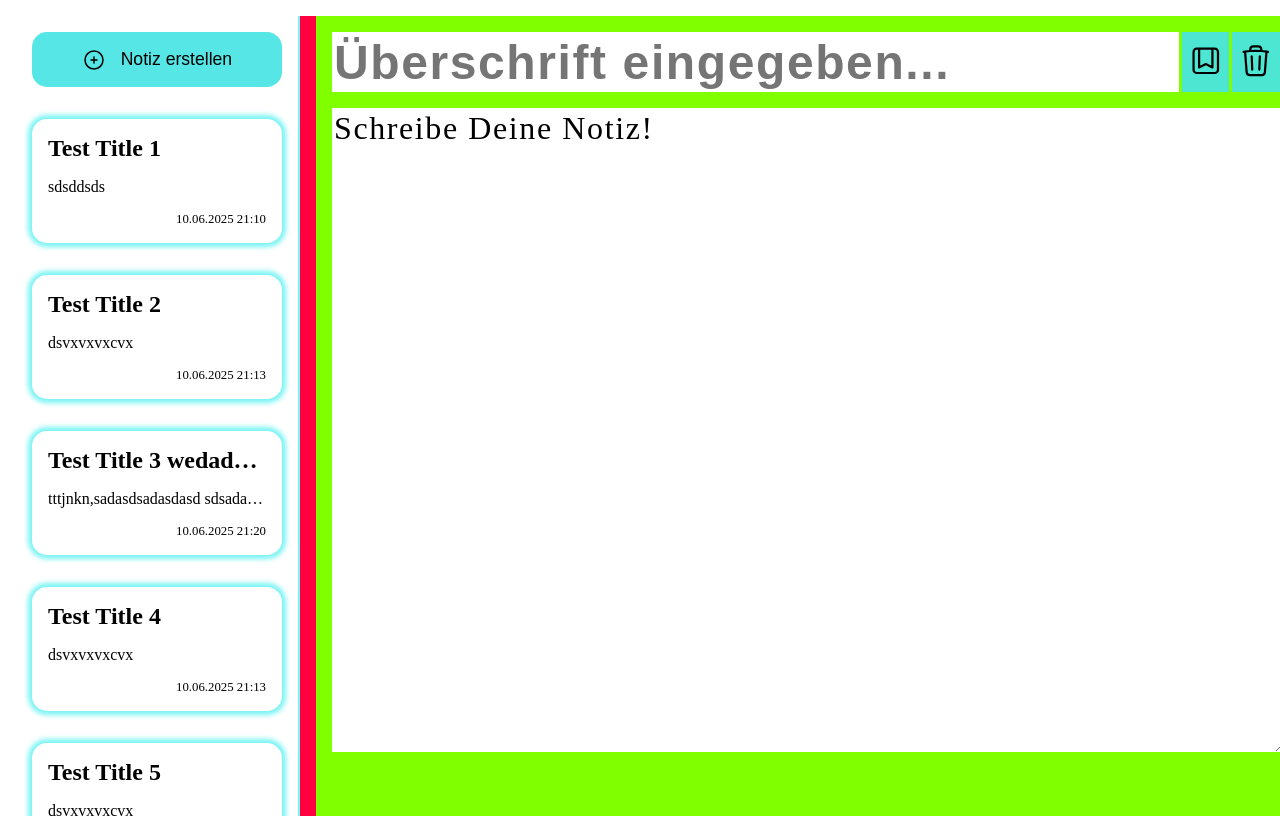
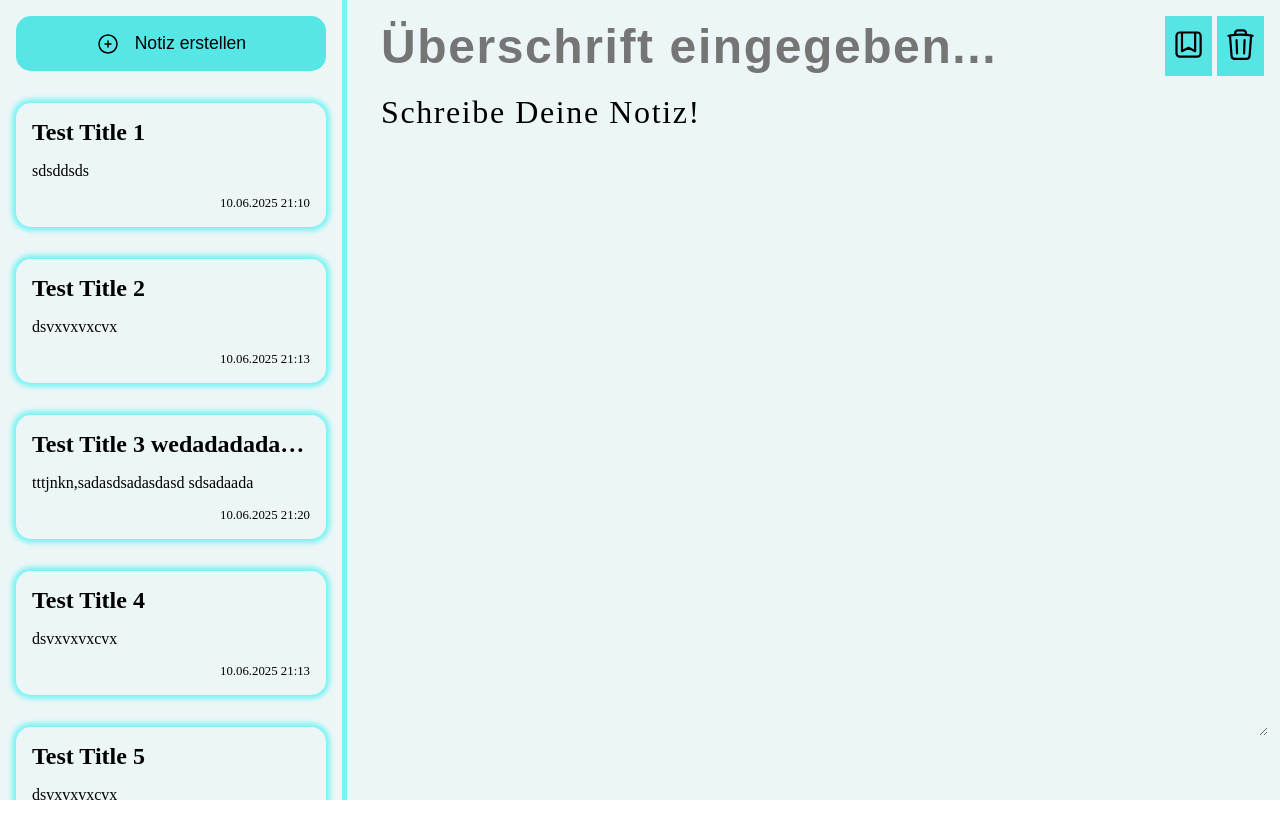
Before and after one commit to SteNuf/ProjektNotizApp, a plain HTML site: page index.html in a window 1280 px wide. After the commit the page ends 800 px from the top, so only its background shows below. Drawn offline with Linux system fonts and the light colour scheme.

Commit message:
This commit add the polish of the html Structure.

```diff
--- a/styles.css
+++ b/styles.css
@@ -6,6 +6,7 @@
   --primary-color-border: rgba(119, 243, 243, 0.993);
   --primary-color-hover: rgba(218, 230, 230, 0.993);
   --primary-color-content: rgba(201, 189, 189, 0.925) (14, 150, 241, 0.452);
+  --primary-color-background: rgba(237, 246, 247, 0.993);
 }
 
 body {
@@ -14,23 +15,22 @@ body {
 }
 
 .notiz-container-frame {
-  background-color: rgb(255, 0, 64);
+  background-color: var(--primary-color-background);
   display: flex;
-  margin: 1rem;
   width: 100%;
   height: 100vh;
   font-family: var(--font-family);
 }
 
 .left-sidebar {
-  background-color: white;
-  width: 250px;
+  background-color: var(--primary-color-background);
+  width: 310px;
   flex-shrink: 0;
   margin-right: 1rem;
   padding-top: 1rem;
   padding-right: 1rem;
   padding-left: 1rem;
-  border-right: 2px solid var(--primary-color-border);
+  border-right: 5px solid var(--primary-color-border);
   overflow-y: auto;
 }
 
@@ -66,12 +66,12 @@ body {
   flex-direction: column;
   gap: 2rem;
   margin-top: 2rem;
-  background-color: white;
+  background-color: var(--primary-color-background);
 }
 
 .notice-entry-list {
   padding: 1rem;
-  box-shadow: 0px 0px 5px 4px rgba(119, 243, 243, 0.993);
+  box-shadow: 0px 0px 5px 4px var(--primary-color-border);
   transition: all 0.2s linear ease-in-out;
   border-radius: 15px;
 }
@@ -108,7 +108,7 @@ body {
 
 /*--------------------------------------------Main Content-------------------------------*/
 .main-content-field {
-  background-color: chartreuse;
+  background-color: var(--primary-color-background);
   width: 100%;
   padding: 1rem 1rem;
 }
@@ -116,7 +116,7 @@ body {
 .title-save-delete {
   display: flex;
   margin-bottom: 1rem;
-  gap: 0.2rem;
+  gap: 0.3rem;
 }
 
 #notice-title-input,
@@ -129,6 +129,7 @@ body {
   font-size: 3rem;
   font-weight: 700;
   width: 95%;
+  background-color: var(--primary-color-background);
 }
 
 #text-area-content {
@@ -136,6 +137,7 @@ body {
   height: 80vh;
   font-family: var(--font-family);
   font-size: 2rem;
+  background-color: var(--primary-color-background);
 }
 
 .save,
```
